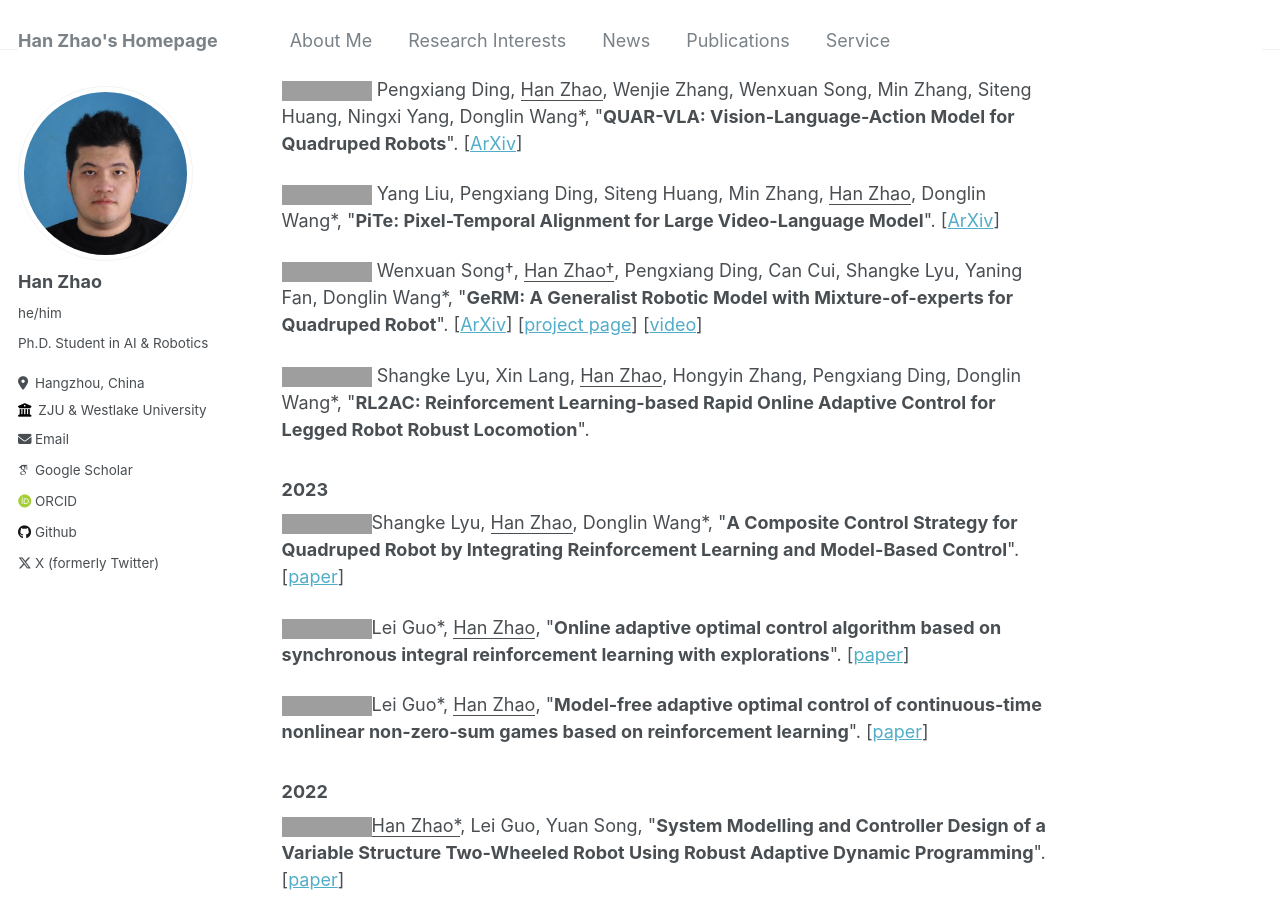
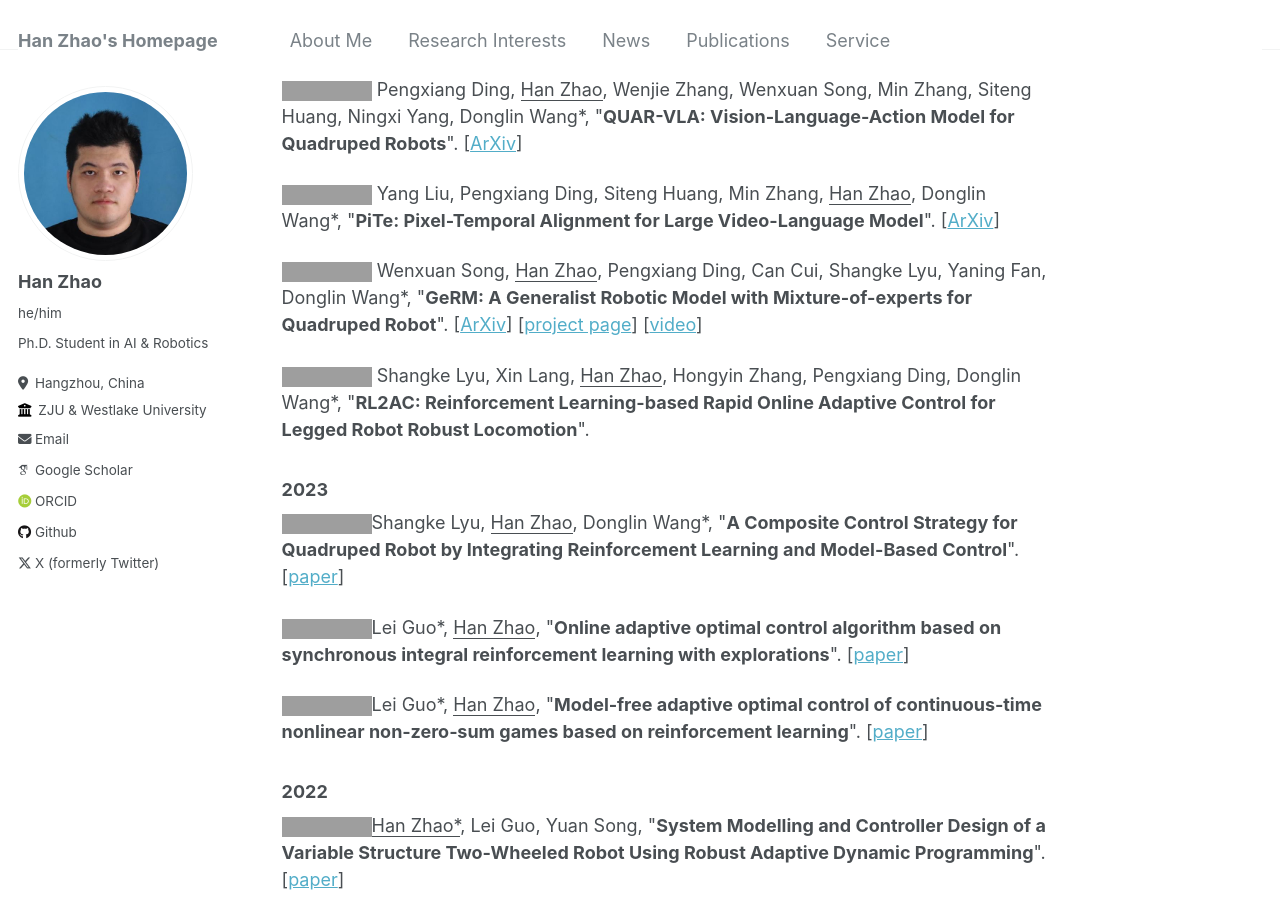
Before and after one commit to h-zhao1997/h-zhao1997.github.io, a Jekyll site: the page built from _pages/about.md, in a window 1280 px wide and 900 px high, scrolled down 2698 px, cut to the strip 0-900 px from the top of the window. Built offline with Jekyll 4.4.1, drawn with Linux system fonts in a browser that asks for light colours; some web fonts are replaced; grey boxes are pictures that could not be loaded.

Commit message:
Update about.md

```diff
--- a/_pages/about.md
+++ b/_pages/about.md
@@ -70,7 +70,7 @@ Specifically, I am interested in:
 
 <a herf="https://arxiv.org/abs/2409.07239" target="_blank"><img src="https://img.shields.io/badge/ECCV-2024-blue?style=for-the-badge"></a> Yang Liu, Pengxiang Ding, Siteng Huang, Min Zhang, <u>Han Zhao</u>, Donglin Wang\*, &quot;**PiTe: Pixel-Temporal Alignment for Large Video-Language Model**&quot;. [[ArXiv](https://arxiv.org/abs/2409.07239)]
 
-<a href="https://arxiv.org/abs/2403.13358" target="_blank"><img src="https://img.shields.io/badge/IROS-2024-blue?style=for-the-badge"></a> Wenxuan Song†, <u>Han Zhao†</u>, Pengxiang Ding, Can Cui, Shangke Lyu, Yaning Fan, Donglin Wang\*, &quot;**GeRM: A Generalist Robotic Model with Mixture-of-experts for Quadruped Robot**&quot;. [[ArXiv](https://arxiv.org/abs/2403.13358)] [[project page](https://songwxuan.github.io/GeRM/)] [[video](https://www.youtube.com/watch?v=tjgIxsXW0JU)]
+<a href="https://arxiv.org/abs/2403.13358" target="_blank"><img src="https://img.shields.io/badge/IROS-2024-blue?style=for-the-badge"></a> Wenxuan Song, <u>Han Zhao</u>, Pengxiang Ding, Can Cui, Shangke Lyu, Yaning Fan, Donglin Wang\*, &quot;**GeRM: A Generalist Robotic Model with Mixture-of-experts for Quadruped Robot**&quot;. [[ArXiv](https://arxiv.org/abs/2403.13358)] [[project page](https://songwxuan.github.io/GeRM/)] [[video](https://www.youtube.com/watch?v=tjgIxsXW0JU)]
 
 <a target="_blank"><img src="https://img.shields.io/badge/RSS-2024-blue?style=for-the-badge"></a> Shangke Lyu, Xin Lang, <u>Han Zhao</u>, Hongyin Zhang, Pengxiang Ding, Donglin Wang\*, &quot;**RL2AC: Reinforcement Learning-based Rapid Online Adaptive Control for Legged Robot Robust Locomotion**&quot;.
 
```
